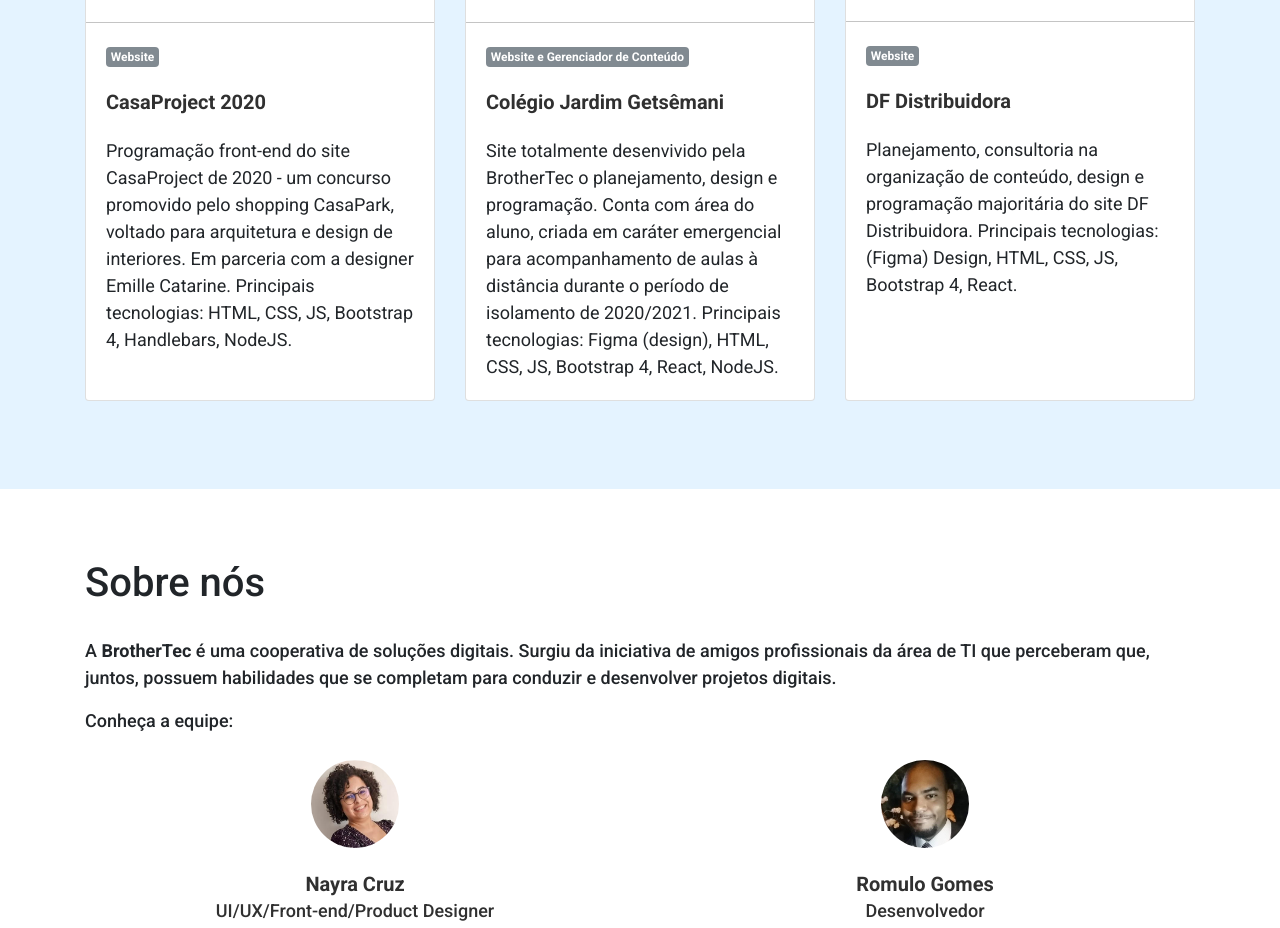
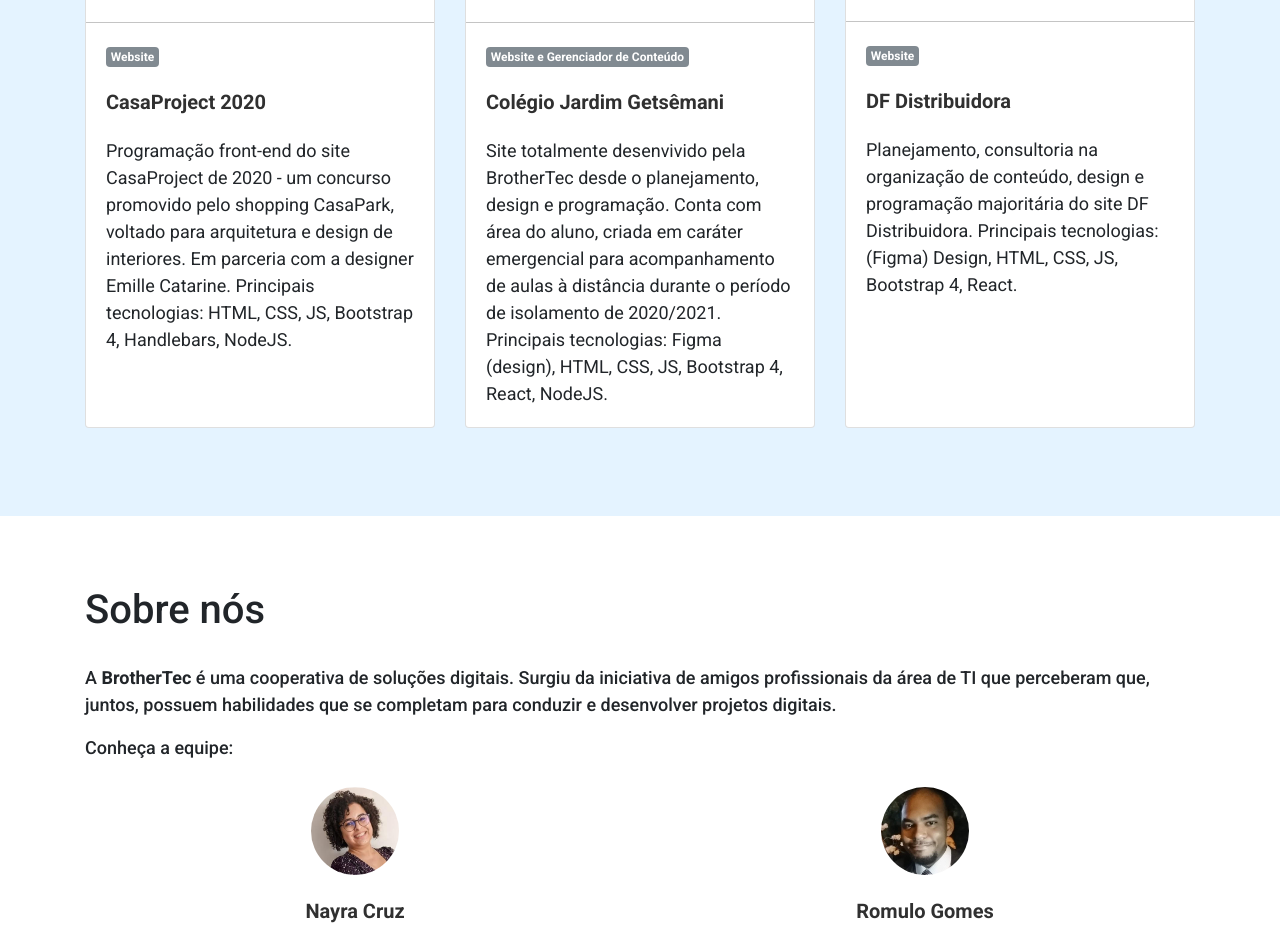
Before and after one commit to Brothertec/site, a React (Create React App) app: page / in a window 1280 px wide. Shown: the part 1600-2528 px from the top of the page. Built offline with nearby package versions, Linux system fonts and the light colour scheme.

Commit message:
Ajuste de texto

```diff
--- a/src/componentes/Projetos/index.js
+++ b/src/componentes/Projetos/index.js
@@ -47,7 +47,7 @@
                         <Card imagem={cardImgColegio}
                             badge="Website e Gerenciador de Conteúdo"
                             titulo="Colégio Jardim Getsêmani"
-                            texto="Site totalmente desenvivido pela BrotherTec o planejamento, design e programação. Conta com área do aluno, criada em caráter emergencial para acompanhamento de aulas à distância durante o período de isolamento de 2020/2021. Principais tecnologias: Figma (design), HTML, CSS, JS, Bootstrap 4, React, NodeJS."
+                            texto="Site totalmente desenvivido pela BrotherTec desde o planejamento, design e programação. Conta com área do aluno, criada em caráter emergencial para acompanhamento de aulas à distância durante o período de isolamento de 2020/2021. Principais tecnologias: Figma (design), HTML, CSS, JS, Bootstrap 4, React, NodeJS."
                             /* botao="http://www.colegiojardimgetsemani.com.br/" */ />
                     </div>
                     <div className="col-12 col-md-6 col-lg-4 mb-4">
```
